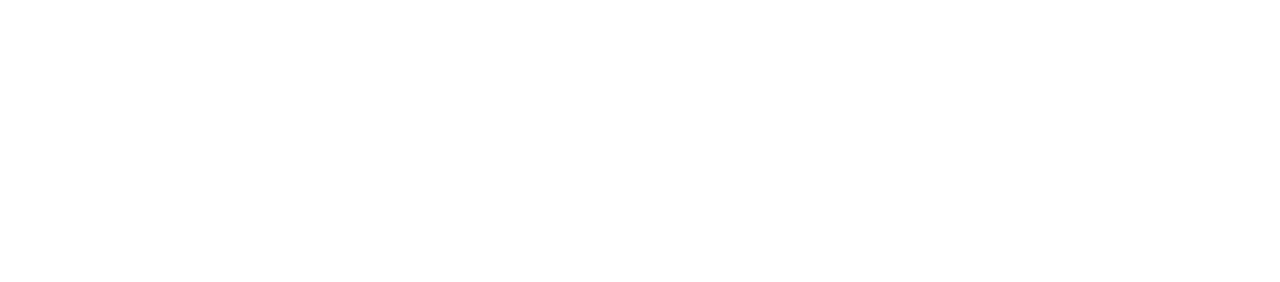
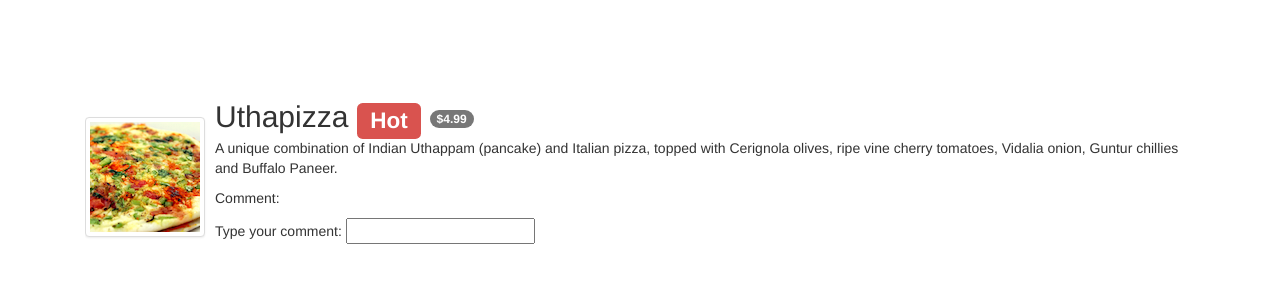
Before and after one commit to bhavyakamboj/coursera-full-stack-angular, a website: page conFusion/app/menu.html in a window 1280 px wide. Shown: the top 282 px of the page. Drawn offline with nearby package versions, Linux system fonts and the light colour scheme.

Commit message:
show one menu item using angular

```diff
--- a/conFusion/app/menu.html
+++ b/conFusion/app/menu.html
@@ -1,5 +1,5 @@
 <!DOCTYPE html>
-<html lang="en">
+<html lang="en" ng-app>
 
 <head>
      <meta charset="utf-8">
@@ -26,12 +26,39 @@
 <body>
 
     <div class="container">
-        <div class="row row-content">
+        <div class="row row-content" ng-init="
+                         dish=
+                         {
+                           name:'Uthapizza',
+                           image: 'images/uthapizza.png',
+                           category: 'mains',
+                           label:'Hot',
+                           price:'4.99',
+                           description:'A unique combination of Indian Uthappam (pancake) and Italian pizza, topped with Cerignola olives, ripe vine cherry tomatoes, Vidalia onion, Guntur chillies and Buffalo Paneer.',
+                           comment: ''
+                        }">
             <div class="col-xs-12">
+                <div class="media">
+                    <div class="media-left media-middle">
+                        <a href="#">
+                            <img class="media-object img-thumbnail"
+                                 ng-src={{dish.image}} alt="Uthappizza">
+                        </a>
+                    </div>
+                    <div class="media-body">
+                        <h2 class="media-heading">{{dish.name}}
+                            <span class="label label-danger">{{dish.label}}</span>
+                            <span class="badge">{{dish.price | currency}}</span></h2>
+                        <p>{{dish.description}}</p>
+                        <p>Comment: {{dish.comment}}</p>
+                        <p>Type your comment:
+                            <input type="text" ng-model="dish.comment"></p>
+                    </div>
+                </div>
             </div>
         </div>
     </div>
-
+    <script src="../bower_components/angular/angular.min.js"></script>
 </body>
 
 </html>
```
